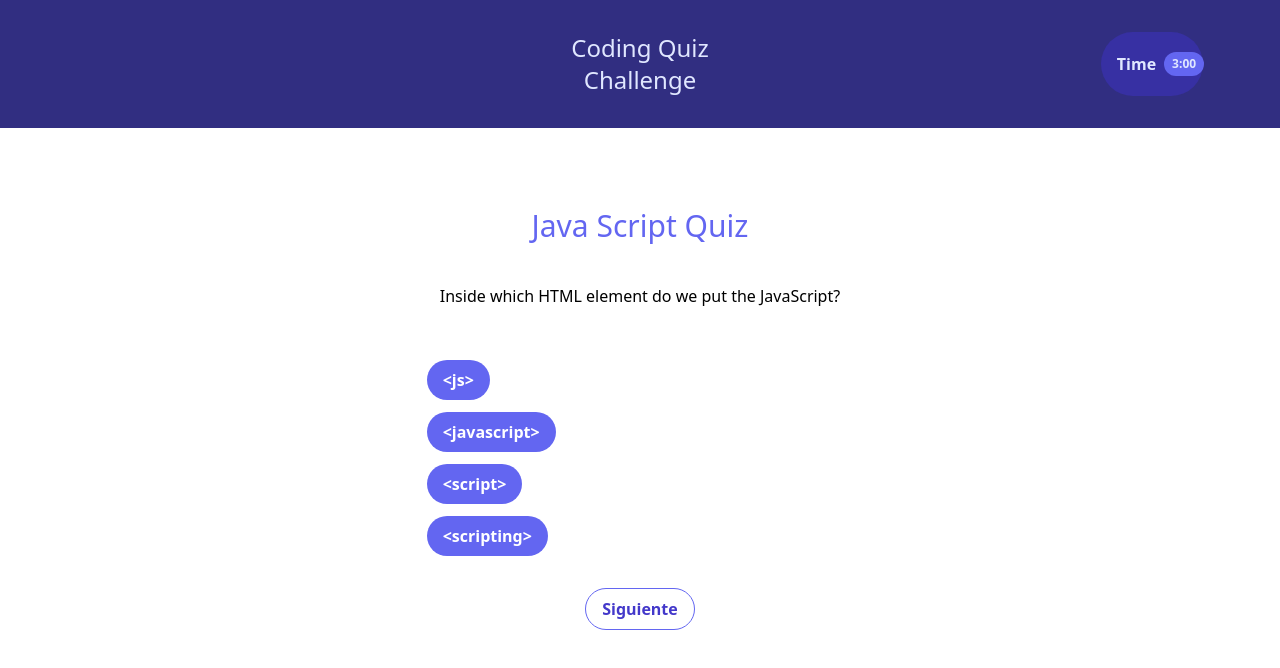
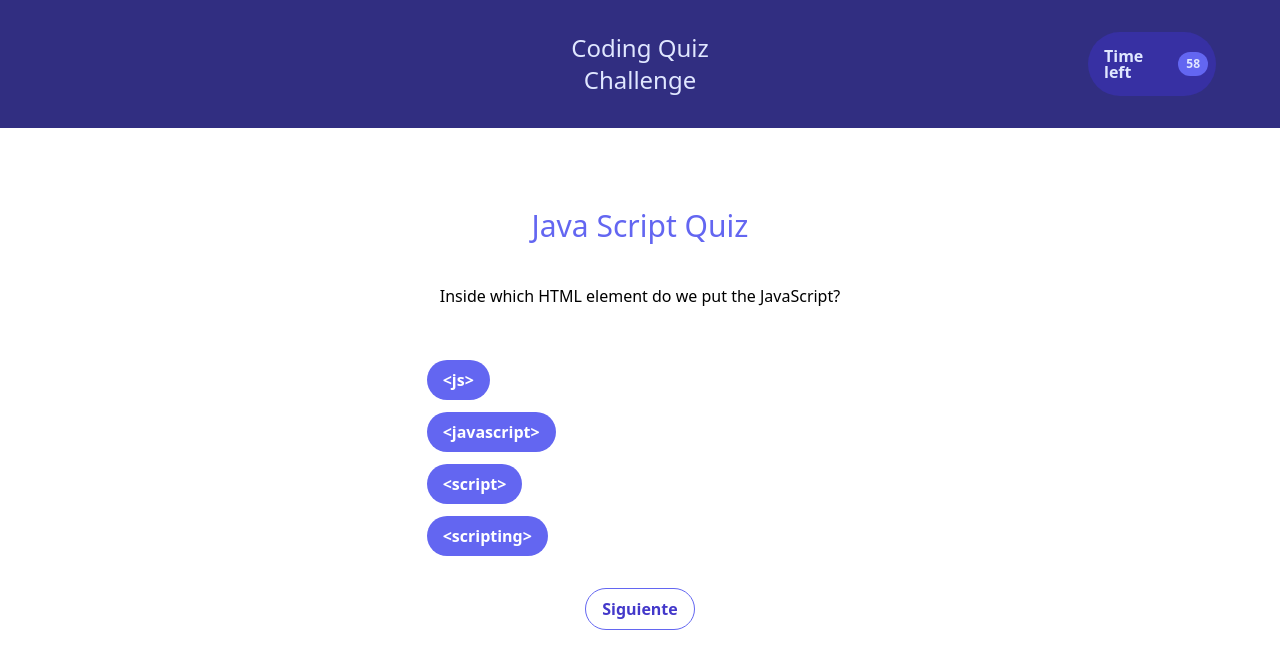
Before and after one commit to JessMoran/code-quiz, a plain HTML site: page index.html in a window 1280 px wide. Both pictures are taken after a click on the button "Start Quiz". Drawn offline with nearby package versions, Linux system fonts and the light colour scheme.

Commit message:
Implement time left function

```diff
--- a/index.html
+++ b/index.html
@@ -15,13 +15,10 @@
     </div> <!-- col-start-3 -->
     <!-- Timer container -->
     <div
-      class="col-start-5 p-2 bg-indigo-800 items-center leading-none lg:rounded-full flex lg:inline-flex w-2/5 mx-auto"
+      class="col-start-5 p-2 bg-indigo-800 items-center leading-none lg:rounded-full flex lg:inline-flex w-1/2 mx-auto text-center"
       role="alert">
-      <span class="font-semibold text-indigo-100 mx-2 text-left">Time</span>
-      <span id="minutes" class="flex text-indigo-100 rounded-full bg-indigo-500 px-2 py-1 text-xs font-bold">3
-        <span>:</span>
-        <span id="seconds">00</span>
-      </span>
+      <span class="font-semibold text-indigo-100 mx-2 text-left">Time left</span>
+      <span id="seconds" class="flex text-indigo-100 rounded-full bg-indigo-500 px-2 py-1 ml-2 text-xs font-bold">60</span>
     </div>  <!-- Timer container ends -->
   </div> <!-- .grid -->
 </nav>
@@ -46,7 +43,7 @@
     </button>
   </div> <!-- .col-start-2 -->
 </section>
-<!-- Scriot links -->
+<!-- Script links -->
 <script src="script.js"></script>
 </body>
 </html>
--- a/script.js
+++ b/script.js
@@ -6,7 +6,6 @@ const optsCont = document.getElementById('optionsCont');
 const startBtn = document.getElementById('startBtn');
 const submitCont = document.getElementById('submitCont');
 const validationCont = document.getElementById('validationCont');
-const mins = document.getElementById('minutes');
 const secs = document.getElementById('seconds');
 let currentIndex = 0;
 let currentEl;
@@ -15,6 +14,24 @@ let initials = '';
 let nameInitials = '';
 let scoreKey = '';
 let id = 0;
+let secondsLeft = 60;
+
+//Set Timer
+function setTime () {
+  let timeInterval = setInterval(function() {
+    secondsLeft --;
+    secs.textContent = secondsLeft;
+
+    if ( secondsLeft === 0 ) {
+      clearInterval(timeInterval);
+
+      title.innerText = 'Good try!';
+
+      return secondsLeft;
+    }
+
+  }, 1000);
+}
 
 //Data
 let qunsArr = [
@@ -73,6 +90,7 @@ let qunsArr = [
 //Run the function after click
 startBtn.addEventListener("click", function () {
   //Call timer function
+  setTime();
 
   //Run the function until the optsContainer has no children
   while (optsCont.firstChild) {
@@ -91,12 +109,14 @@ startBtn.addEventListener("click", function () {
     return;
   }
 
+  //Reassignment the currentEl value according to the index's array
   currentEl = qunsArr[currentIndex];
 
+  //Set variable with the current answer' object  and change the qnTag text
   let question = currentEl.qn;
-
   qnTag.innerText = question;
 
+  //Set variable with the current answer' object
   let answers = currentEl.ans;
 
   //Loop the answers object and gets the options
```
